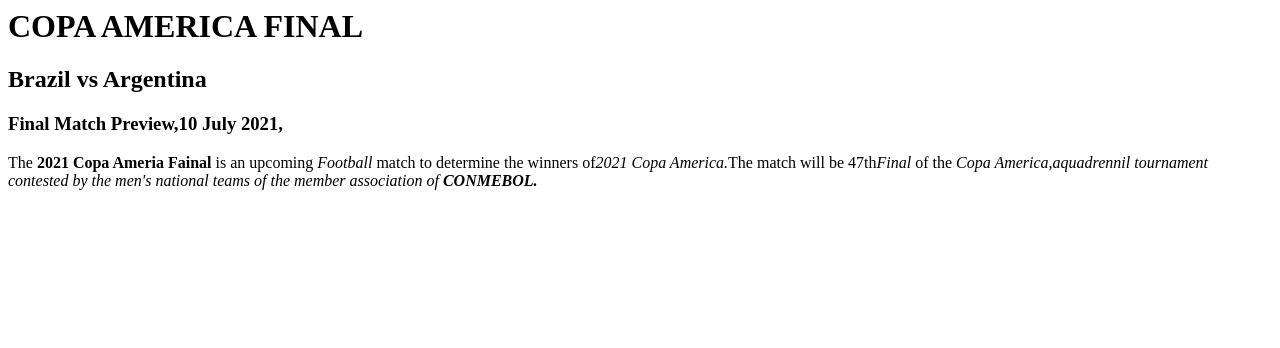
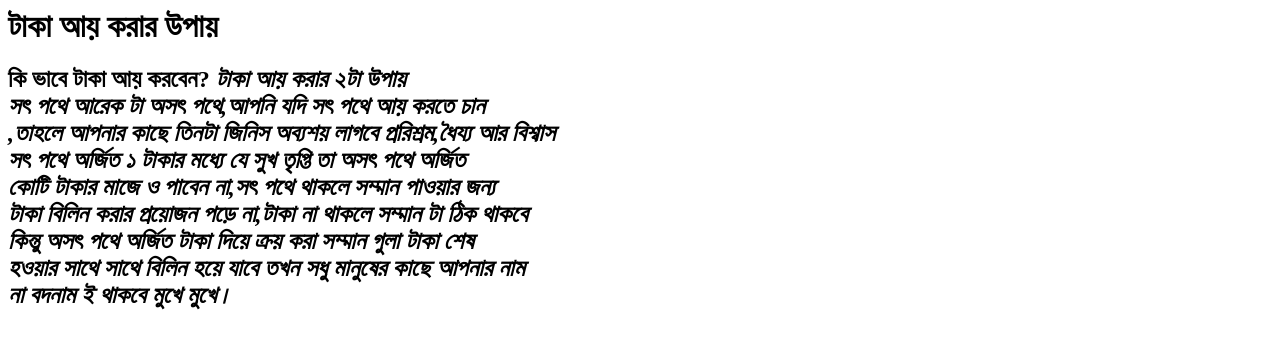
Before and after one commit to isimonkhan/Webpage, a plain HTML site: page index.html in a window 1280 px wide. Drawn offline with Linux system fonts and the light colour scheme.

Commit message:
this  file is using  bangla keyboard

```diff
--- a/index.html
+++ b/index.html
@@ -1,18 +1,36 @@
 <html>
 <head>
-    <title>
-        live football match
-    </title></head>
+<title>
+simon khan web developer
+</title>
+<style> <h1>    </h1>
+
+
+</style>
+</head>
 <body>
-    <h1>
-COPA AMERICA FINAL
-    </h1>
-<h2> <b>Brazil vs Argentina</b></h2>
-<h3> Final Match Preview,10 July 2021,  </h3>
-<p>
-    The <strong> 2021 Copa Ameria Fainal</strong> is an upcoming <em>Football</em> match
-    to determine the winners of<em>2021 Copa America.</em>The match will be 47th<em>Final</em>
-    of the <em>Copa America,aquadrennil tournament contested by the men's national teams of the member association of<strong> CONMEBOL.</strong></em>
-</p>
+<h1>
+টাকা আয় করার উপায়
+
+</h1>
+<h2> <strong>
+কি ভাবে টাকা আয় করবেন? </strong> <em> টাকা আয় করার ২টা উপায় <br>
+সৎ পথে আরেক টা অসৎ পথে,আপনি যদি সৎ পথে আয় করতে চান <br>
+,তাহলে আপনার কাছে তিনটা জিনিস অব্যশয় লাগবে প্ররিশ্রম,ধৈয্য আর বিশ্বাস <br>
+সৎ পথে অর্জিত ১ টাকার মধ্যে যে সুখ তৃপ্তি তা অসৎ পথে অর্জিত <br>
+কোটি টাকার মাজে ও পাবেন না,সৎ পথে থাকলে সম্মান পাওয়ার জন্য <br>
+ টাকা বিলিন করার প্রয়োজন পড়ে না,টাকা না থাকলে সম্মান টা ঠিক থাকবে <br>
+কিন্তু অসৎ পথে অর্জিত টাকা দিয়ে ক্রয় করা সম্মান গুলা টাকা শেষ <br>
+হওয়ার সাথে সাথে বিলিন হয়ে যাবে তখন সধু মানুষের কাছে আপনার নাম <br>
+না বদনাম ই থাকবে মুখে মুখে। </em>
+
+</h2>
+
+
 </body>
+
+
+
+
+
 </html>
```
